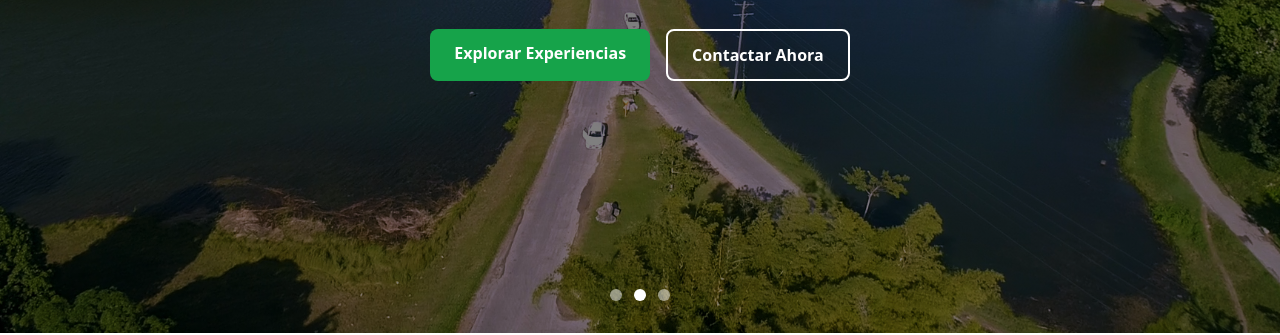
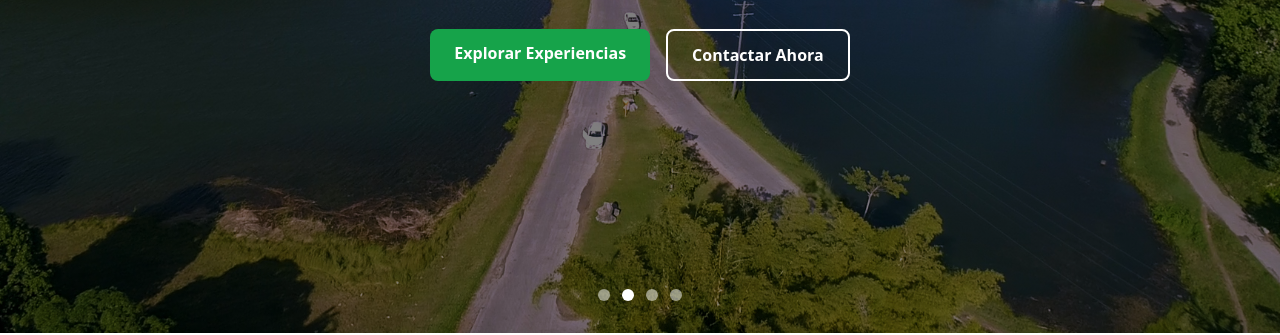
Before and after one commit to LasTerrazas/lasterrazas.github.io, a plain HTML site: page index.html in a window 1280 px wide. Shown: the part 467-802 px from the top of the page. Drawn offline with nearby package versions, Linux system fonts and the light colour scheme.

Commit message:
Update index.html

```diff
--- a/index.html
+++ b/index.html
@@ -104,6 +104,7 @@
             <button class="carousel-dot w-3 h-3 rounded-full bg-white opacity-50 hover:opacity-100 transition-opacity" data-slide="0"></button>
             <button class="carousel-dot w-3 h-3 rounded-full bg-white opacity-50 hover:opacity-100 transition-opacity" data-slide="1"></button>
             <button class="carousel-dot w-3 h-3 rounded-full bg-white opacity-50 hover:opacity-100 transition-opacity" data-slide="2"></button>
+            <button class="carousel-dot w-3 h-3 rounded-full bg-white opacity-50 hover:opacity-100 transition-opacity" data-slide="3"></button>
         </div>
 
         <!-- Navigation Arrows -->
```
